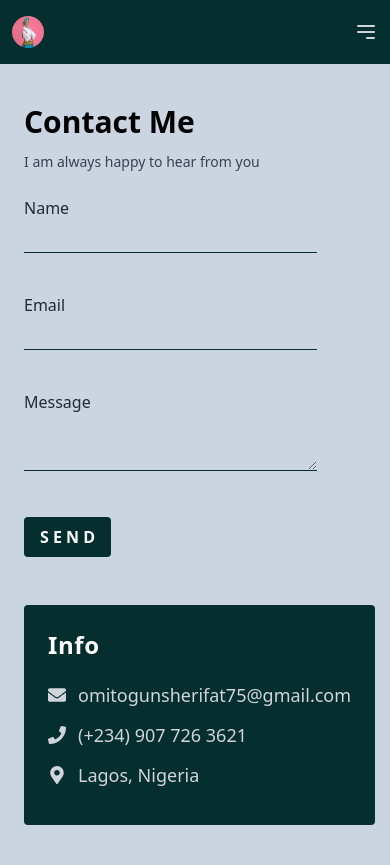
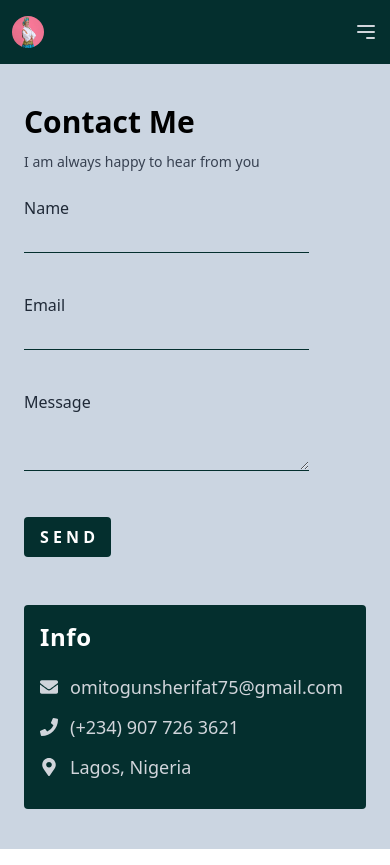
Before and after one commit to Adejokemi/MyPortfolio, a React (Vite) app: page /Contact in a window 390 px wide. Built offline with nearby package versions, Linux system fonts and the light colour scheme.

Commit message:
updated contact

```diff
--- a/src/Components/ContactCard.jsx
+++ b/src/Components/ContactCard.jsx
@@ -3,7 +3,7 @@ import { FaEnvelope, FaMapMarkerAlt, FaMarker, FaPhone } from "react-icons/fa";
 
 const ContactCard = () => {
   return (
-    <div className="bg-teal-950 text-white p-6 lg:px-12 lg:py-6 rounded">
+    <div className="bg-teal-950 text-white p-4 lg:px-12 lg:py-6 rounded">
       <h2 className="text-2xl font-bold mb-5 tracking-wide">Info</h2>
       <p className=" text-lg text-gray-300 flex items-center gap-3 mb-3">
         <FaEnvelope /> omitogunsherifat75@gmail.com
```
